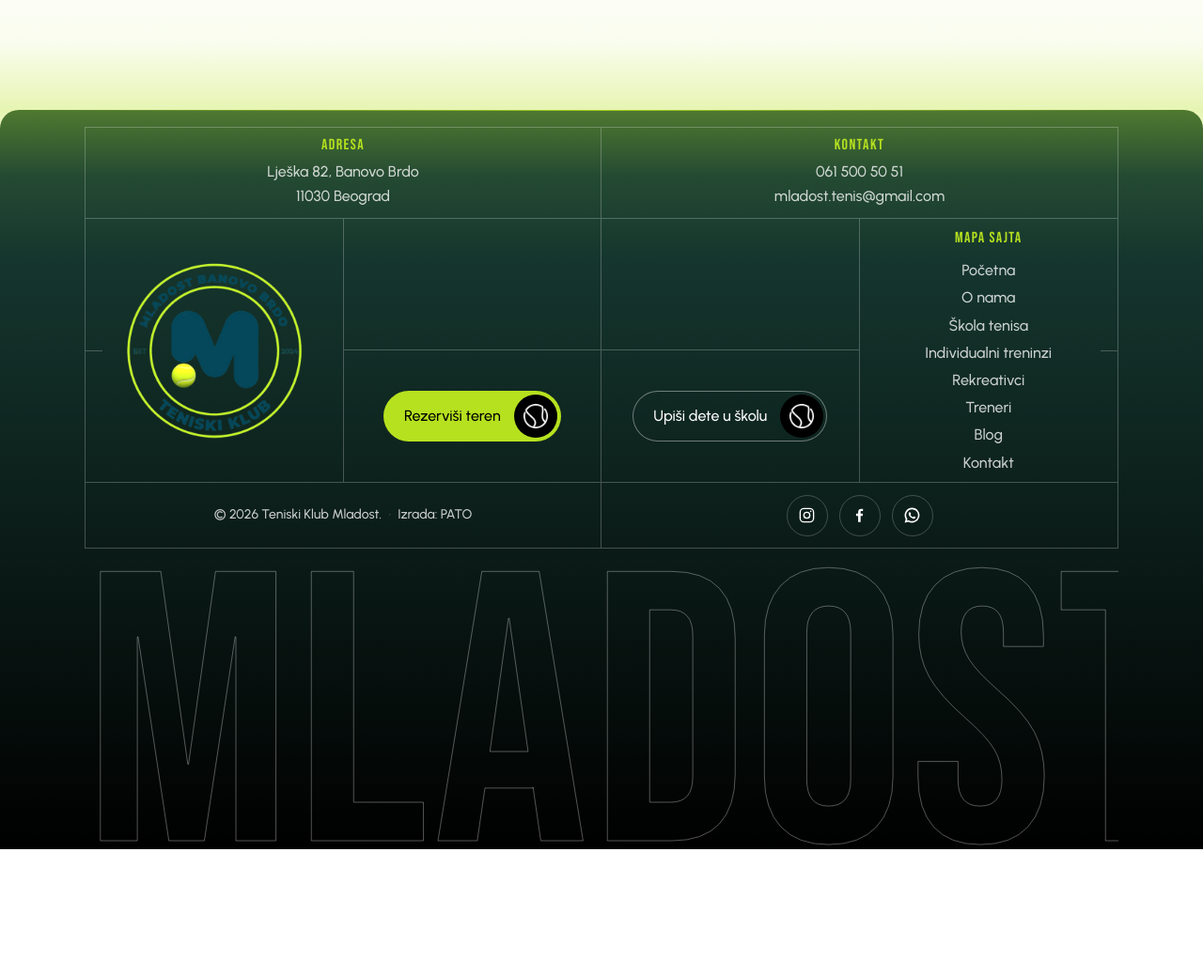
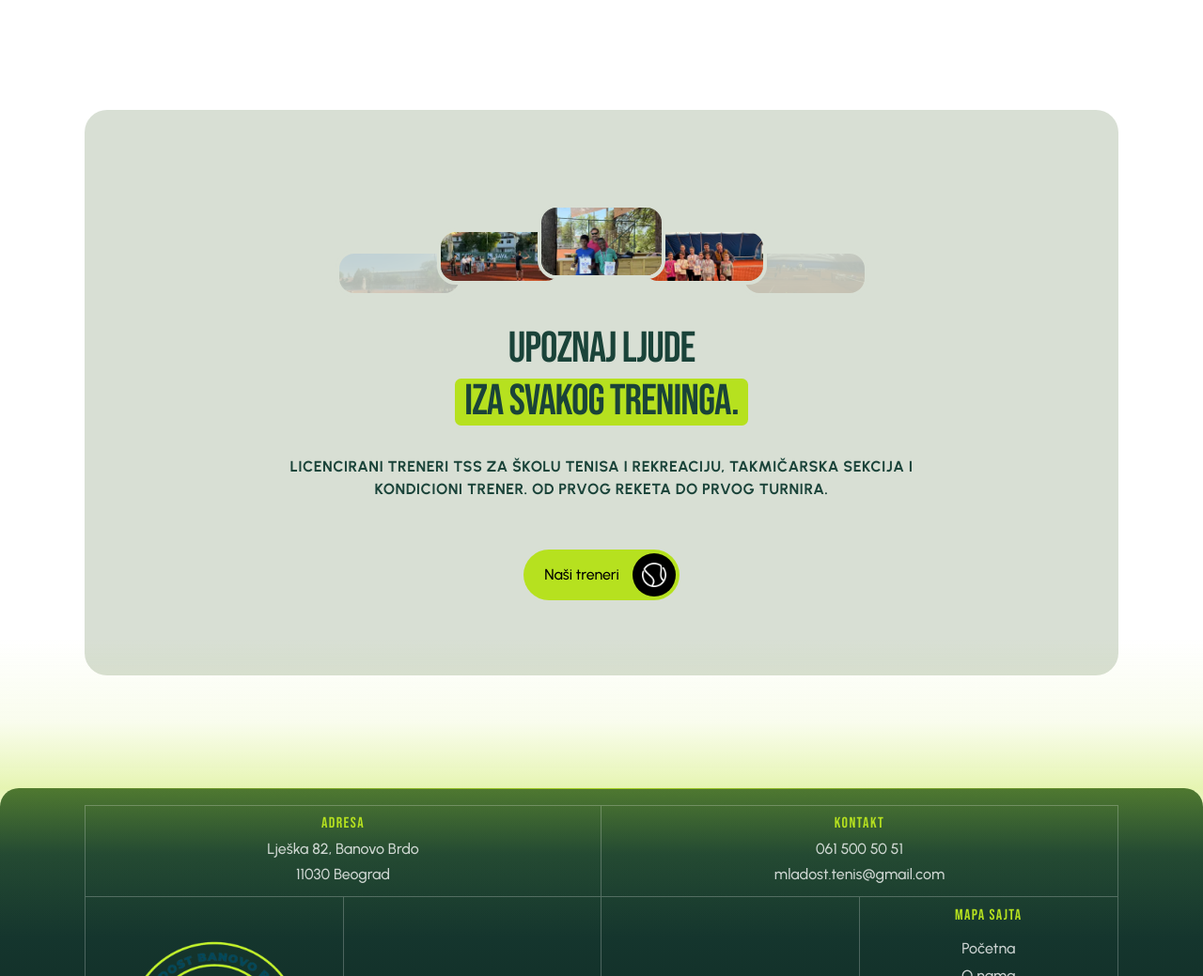
Before and after one commit to pavlegosicsales-cell/mladost, a plain HTML site: page o-nama.html in a window 1280 px wide. Shown: the part 2548-3587 px from the top of the page at 94% size. Before the commit the page ends 3452 px from the top, so only its background shows below. Drawn offline with Linux system fonts and the light colour scheme.

Commit message:
O nama: kartica Upoznaj ljude iza svakog treninga, po tennislove
Pet slika sa treninga u istom rasporedu kao original, Bebas naslov sa
lime oznakom, dugme ka stranici treneri.

Co-Authored-By: Claude Opus 5.5 <noreply@anthropic.com>

```diff
--- a/o-nama.html
+++ b/o-nama.html
@@ -17,7 +17,7 @@
      Fajlovi su lokalni, bez zavisnosti od CDN-a. -->
 <link rel="stylesheet" href="vendor/lenis.css">
 
-<link rel="stylesheet" href="styles.css?v=43">
+<link rel="stylesheet" href="styles.css?v=44">
 </head>
 <body>
 
@@ -201,6 +201,36 @@
     </div>
   </section>
 
+  <!-- ================= TIM =================
+       Kartica "Meet our game-changers" sa tennislove.webflow.io/about
+       (.container.meet-the-team, .agents-avatars). Kod nas sage kartica,
+       Bebas naslov sa lime oznakom, nase dugme. -->
+  <section class="tim">
+    <div class="tim__kartica">
+
+      <div class="tim__slike" aria-hidden="true">
+        <div class="tim__slika tim__slika--kraj tim__slika--l"><img src="images/tim-5.webp" alt="" width="272" height="160" loading="lazy"></div>
+        <div class="tim__slika tim__slika--sred tim__slika--l"><img src="images/tim-2.webp" alt="" width="272" height="160" loading="lazy"></div>
+        <div class="tim__slika tim__slika--centar"><img src="images/tim-1.webp" alt="" width="272" height="160" loading="lazy"></div>
+        <div class="tim__slika tim__slika--sred tim__slika--d"><img src="images/tim-4.webp" alt="" width="272" height="160" loading="lazy"></div>
+        <div class="tim__slika tim__slika--kraj tim__slika--d"><img src="images/tim-3.webp" alt="" width="272" height="160" loading="lazy"></div>
+      </div>
+
+      <h2 class="tim__naslov">
+        Upoznaj ljude<br>
+        <mark class="tim__akcenat">iza svakog treninga.</mark>
+      </h2>
+
+      <p class="tim__tekst">Licencirani treneri TSS za školu tenisa i rekreaciju, takmičarska sekcija i kondicioni trener. Od prvog reketa do prvog turnira.</p>
+
+      <a class="btn" href="treneri.html">
+        <span class="btn__label t-btn">Naši treneri</span>
+        <span class="btn__icon"><img src="images/loptica.png" alt="" width="18" height="18" aria-hidden="true"></span>
+      </a>
+
+    </div>
+  </section>
+
 </main>
 
 <!-- ================= FOOTER, raspored po teniskom terenu ================= -->
--- a/styles.css
+++ b/styles.css
@@ -2733,3 +2733,116 @@ a { text-decoration: none; color: inherit; }
 @media (prefers-reduced-motion: reduce) {
   .js-reveal [data-reveal] { opacity: 1; transform: none; transition: none; }
 }
+
+
+/* ==========================================================================
+   O NAMA, TIM
+   Sa tennislove.webflow.io/about (.container.meet-the-team). Original:
+   bela kartica na bez podlozi, radius 48, padding 80 gore i dole, pet slika
+   136px sirine sa okvirom 4px u boji kartice: sredina 80px visine, do nje
+   dve od 60px spustene 32px i preklopljene 28px, na krajevima dve od 50px
+   spustene 69px i providne 17%. Razmak 32px do naslova, tekst na 50%.
+   Kod nas: sage kartica na beloj strani, okvir slika sage, radius 24.
+   ========================================================================== */
+.tim { padding: 0 90px 120px; background: var(--white); }
+
+.tim__kartica {
+  display: flex;
+  flex-direction: column;
+  align-items: center;
+  width: 100%;
+  max-width: 1720px;
+  margin: 0 auto;
+  padding: 80px 24px;
+  border-radius: 24px;
+  background: var(--sage);
+  text-align: center;
+}
+
+/* .agents-avatars */
+.tim__slike {
+  display: flex;
+  align-items: center;
+  justify-content: center;
+  width: 100%;
+}
+
+/* .team-thumbnail-wrapper */
+.tim__slika {
+  position: relative;
+  z-index: 3;
+  flex: none;
+  width: 136px;
+  height: 80px;
+  border: 4px solid var(--sage);
+  border-radius: 20px;
+  overflow: hidden;
+}
+.tim__slika img {
+  display: block;
+  width: 100%;
+  height: 100%;
+  object-fit: cover;
+}
+
+/* .right-2 i .left-2 */
+.tim__slika--sred { z-index: 2; height: 60px; margin-top: 32px; }
+.tim__slika--sred.tim__slika--l { margin-right: -29px; }
+.tim__slika--sred.tim__slika--d { margin-left: -28px; }
+
+/* .left-1 i .right-1 */
+.tim__slika--kraj { z-index: 1; height: 50px; margin-top: 69px; opacity: 0.17; }
+.tim__slika--kraj.tim__slika--l { margin-right: -28px; }
+.tim__slika--kraj.tim__slika--d { margin-left: -28px; }
+
+.tim__naslov {
+  margin-top: 32px;
+  font-family: "Bebas Neue", "Bebas Neue Placeholder", sans-serif;
+  font-weight: 400;
+  font-size: clamp(40px, 3.6vw, 64px);
+  line-height: 1.05;
+  letter-spacing: -1px;
+  text-transform: uppercase;
+  color: var(--forest);
+}
+
+/* na originalu druga linija ide serifnim fontom, kod nas lime oznaka
+   kao u izjavi iznad */
+.tim__akcenat {
+  display: inline-block;
+  margin-top: 6px;
+  padding: 0.04em 0.22em 0;
+  border-radius: 0.14em;
+  background: var(--lime);
+  color: var(--forest);
+}
+
+/* .paragraph.large: font naslova, verzal, 600 */
+.tim__tekst {
+  max-width: 760px;
+  margin-top: 32px;
+  font-size: 16px;
+  font-weight: 700;
+  line-height: 1.5;
+  letter-spacing: 0.03em;
+  text-transform: uppercase;
+  color: var(--forest);
+}
+
+.tim__kartica .btn { margin-top: 52px; }
+
+@media (max-width: 1199px) {
+  .tim { padding: 0 40px 90px; }
+}
+
+/* telefon: krajnje slike se sklanjaju, ostale tri se smanjuju */
+@media (max-width: 599px) {
+  .tim { padding: 0 20px 72px; }
+  .tim__kartica { padding: 56px 18px; border-radius: 20px; }
+  .tim__slika { width: 104px; height: 62px; border-radius: 16px; }
+  .tim__slika--sred { height: 48px; margin-top: 24px; }
+  .tim__slika--kraj { display: none; }
+  .tim__naslov { margin-top: 24px; font-size: 38px; }
+  .tim__tekst { margin-top: 20px; font-size: 14px; }
+  .tim__kartica .btn { margin-top: 32px; }
+}
```
Also changed, not shown: index.html (+1 -1 lines), images/tim-1.webp (added), images/tim-2.webp (added), images/tim-3.webp (added), images/tim-4.webp (added), images/tim-5.webp (added).
